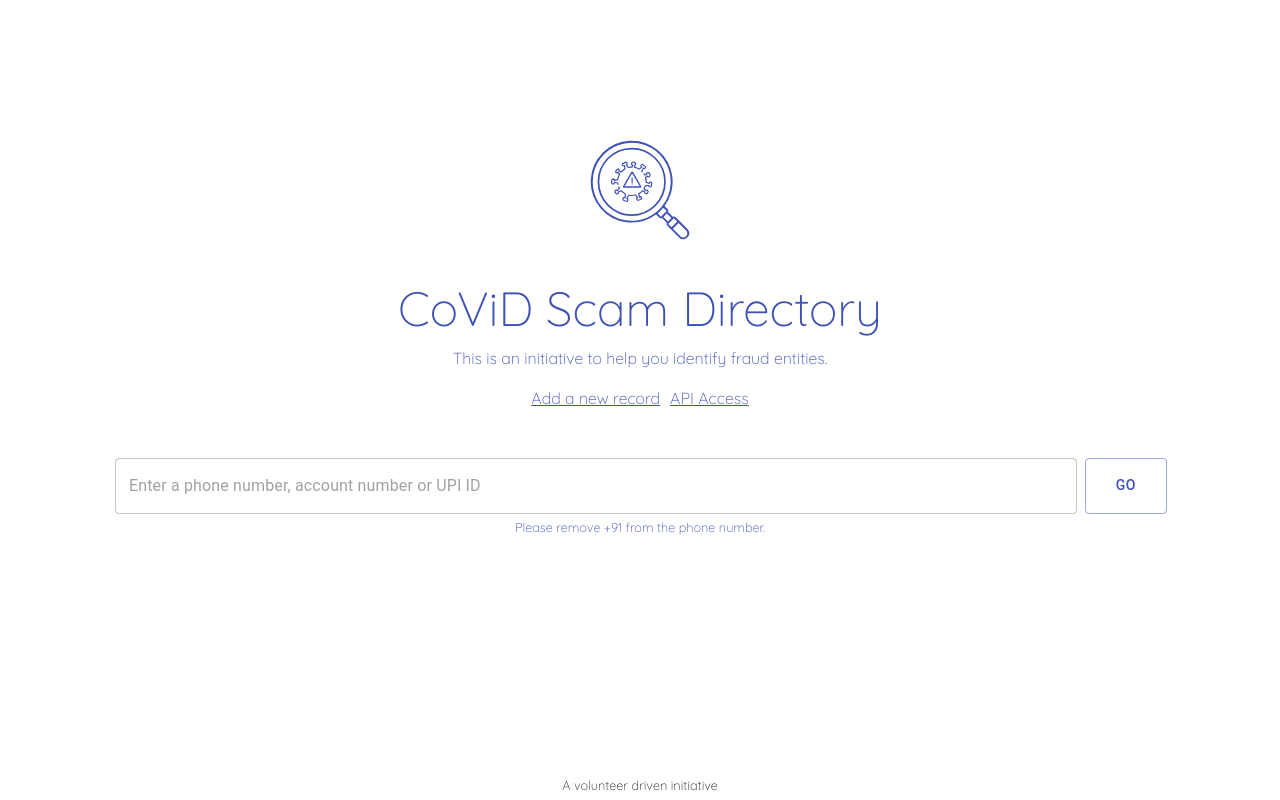
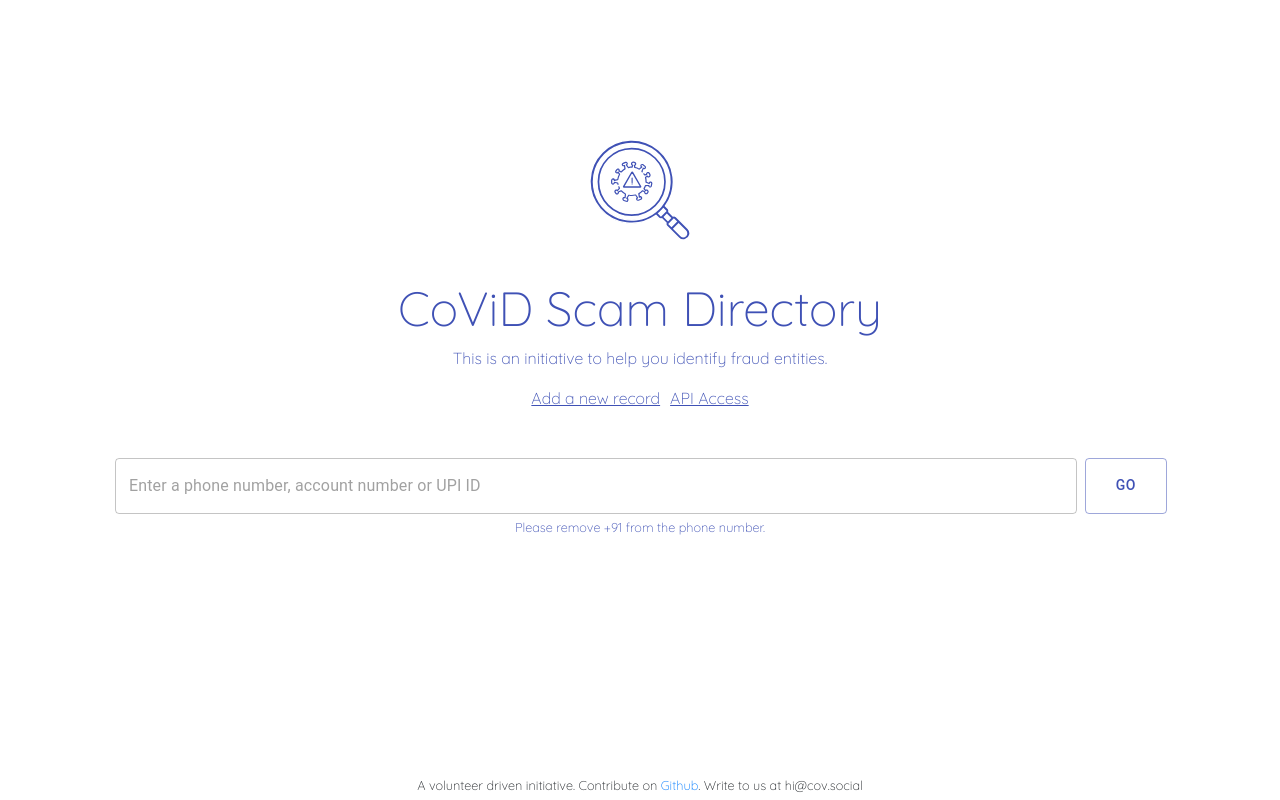
Before and after one commit to upperwal/covid19, a React (Create React App) app: page /#/map in a window 1280 px wide. Before the commit this address led to /#/. Built offline with nearby package versions, Linux system fonts and the light colour scheme; no server answers; what i18next-xhr-backend would draw is missing.

Commit message:
added email

```diff
--- a/src/views/footer/Footer.js
+++ b/src/views/footer/Footer.js
@@ -6,7 +6,7 @@
     render() {
         return (
             <footer>
-                A volunteer driven initiative
+                A volunteer driven initiative. Contribute on <a href="https://github.com/upperwal/covid19" target="_blank">Github</a>. Write to us at hi@cov.social
             </footer>
 
         )
--- a/src/views/footer/Footer.scss
+++ b/src/views/footer/Footer.scss
@@ -2,7 +2,7 @@
     position: fixed;
     background-color: #fff;
     bottom: 0px;
-    padding: 5px 0;
+    padding: 5px 5px;
     width: 100%;
     text-align: center;
     font-size: 0.8em;
```
